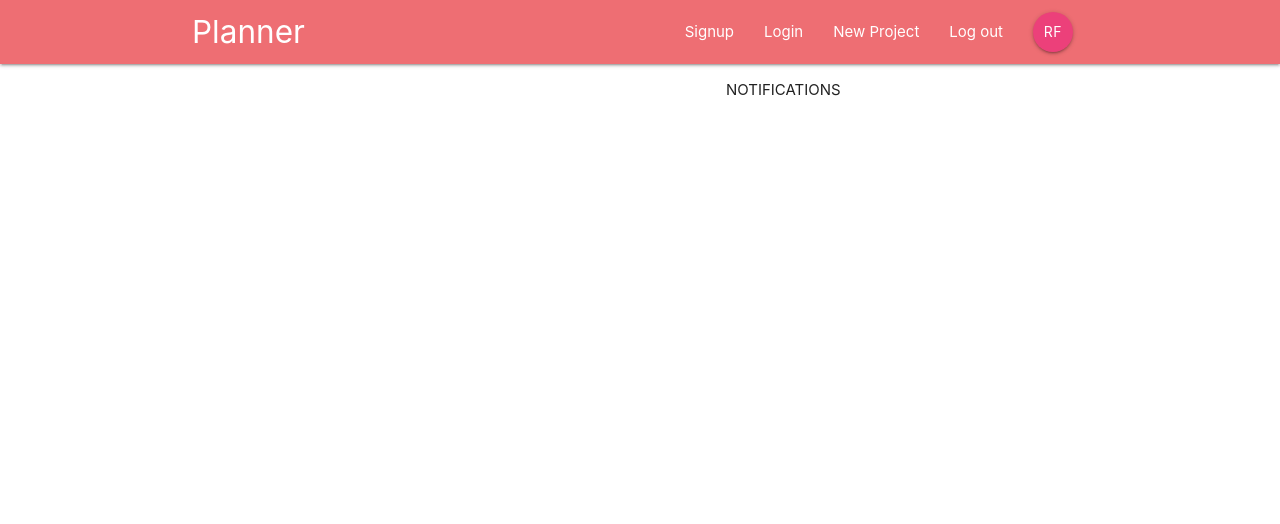
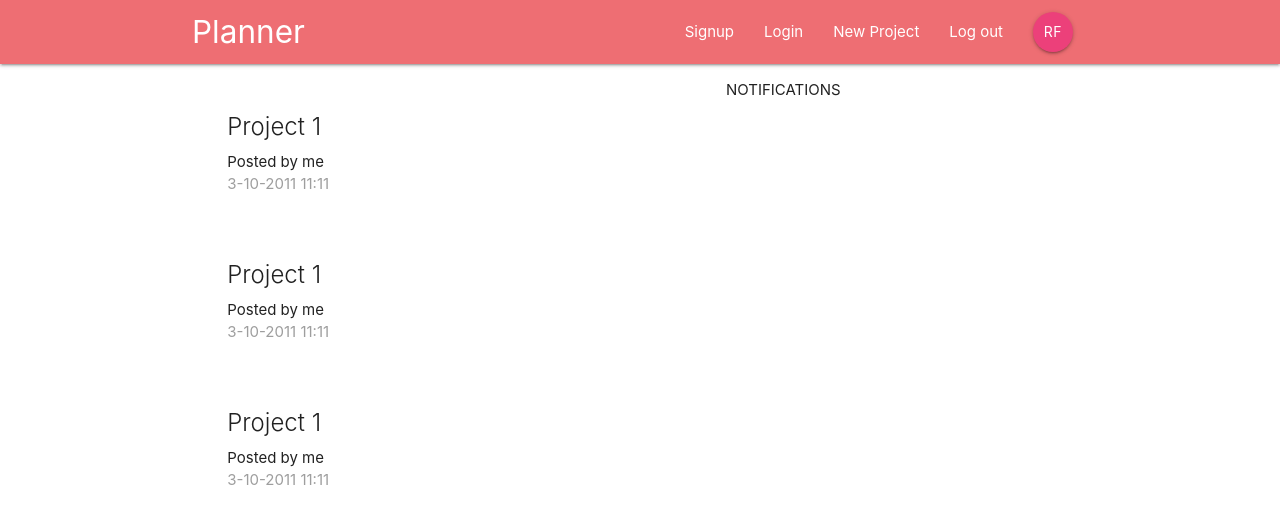
Before and after one commit to rsfragozo/planner, a React (Create React App) app: page / in a window 1280 px wide. Shown: the top 524 px of the page. Built offline with nearby package versions, Linux system fonts and the light colour scheme.

Commit message:
added ProjectList component

```diff
--- a/src/App.js
+++ b/src/App.js
@@ -1,5 +1,5 @@
 import React from "react";
-import { BrowserRouter } from "react-router-dom";
+import { BrowserRouter, Switch, Route } from "react-router-dom";
 import Navbar from './components/layout/Navbar';
 import Dashboard from './components/dashboard/Dashboard';
 
@@ -8,7 +8,9 @@ function App() {
     <BrowserRouter>
       <div className="App">
         <Navbar/>
-        <Dashboard/>
+        <Switch>
+          <Route path='/' component={Dashboard}/>
+        </Switch>
       </div>
     </BrowserRouter>
   );
--- a/src/components/dashboard/Dashboard.js
+++ b/src/components/dashboard/Dashboard.js
@@ -1,12 +1,15 @@
 import React, { Component } from 'react';
-import Notifications from './Notifications'
+import Notifications from './Notifications';
+import ProjectList from '../project/ProjectList';
 
 class Dashboard extends Component {
     render() {
         return (
            <div className="dashboard container">
                <div className="row">
-                   <div className="col s12 m6"></div>
+                   <div className="col s12 m6">
+                        <ProjectList />
+                   </div>
                    <div className="col s12 m5 offset-m1">
                        <Notifications/>
                    </div>
--- a/src/components/project/ProjectList.js
+++ b/src/components/project/ProjectList.js
@@ -0,0 +1,31 @@
+import React from 'react';
+
+const ProjectList = () => {
+    return (
+        <div className="project-list section">
+            <div className="card z-depth-0 project-summary">
+                <div className="card-content gery-text text-darken-3">
+                    <span className="card-title">Project 1</span>
+                    <p>Posted by me</p>
+                    <p className="grey-text">3-10-2011 11:11</p>
+                </div>
+            </div>
+            <div className="card z-depth-0 project-summary">
+                <div className="card-content gery-text text-darken-3">
+                    <span className="card-title">Project 1</span>
+                    <p>Posted by me</p>
+                    <p className="grey-text">3-10-2011 11:11</p>
+                </div>
+            </div>
+            <div className="card z-depth-0 project-summary">
+                <div className="card-content gery-text text-darken-3">
+                    <span className="card-title">Project 1</span>
+                    <p>Posted by me</p>
+                    <p className="grey-text">3-10-2011 11:11</p>
+                </div>
+            </div>
+        </div>
+    );
+};
+
+export default ProjectList;
```
